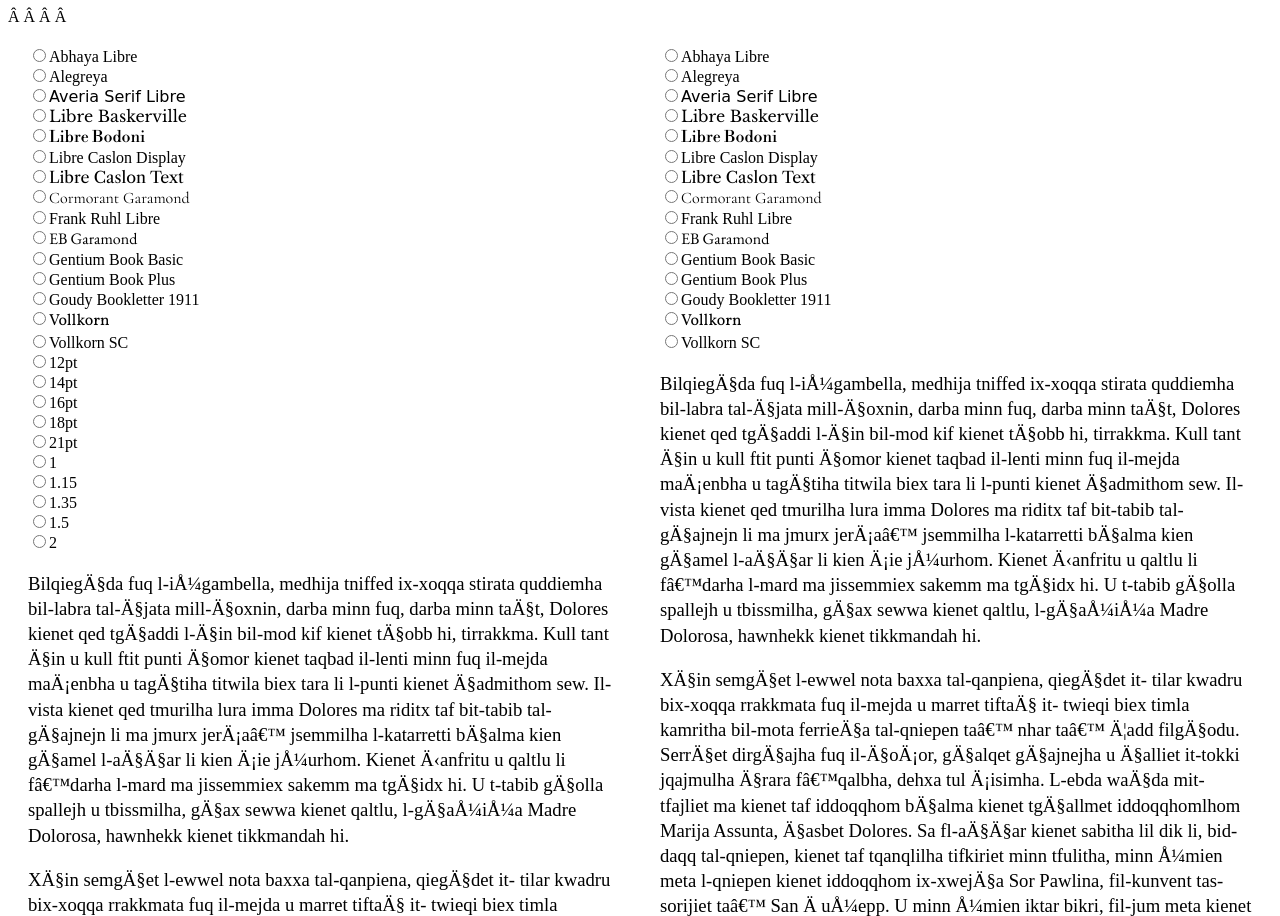
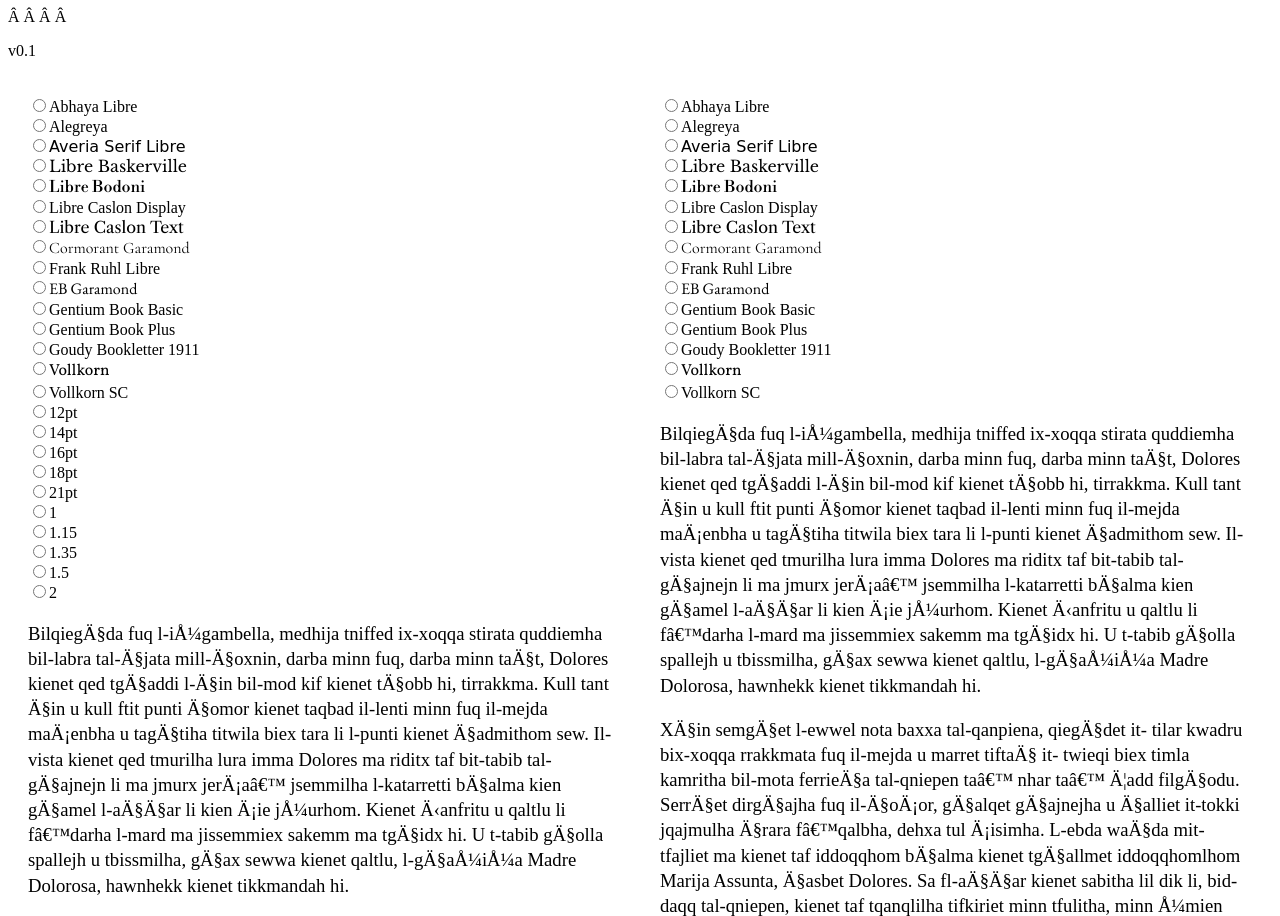
Before and after one commit to joegattnet/aphroconfuso-v0, a plain HTML site: page fonts/index.html in a window 1280 px wide. Shown: the top 916 px of the page. Drawn offline with nearby package versions, Linux system fonts and the light colour scheme; a web font is replaced by a local one.

Commit message:
Adding version

```diff
--- a/fonts/index.html
+++ b/fonts/index.html
@@ -58,6 +58,7 @@
   </style>
   </head>
   <body>
+<p>v0.1</p>
     <main>
       <article>
         <form id="selector">
```
